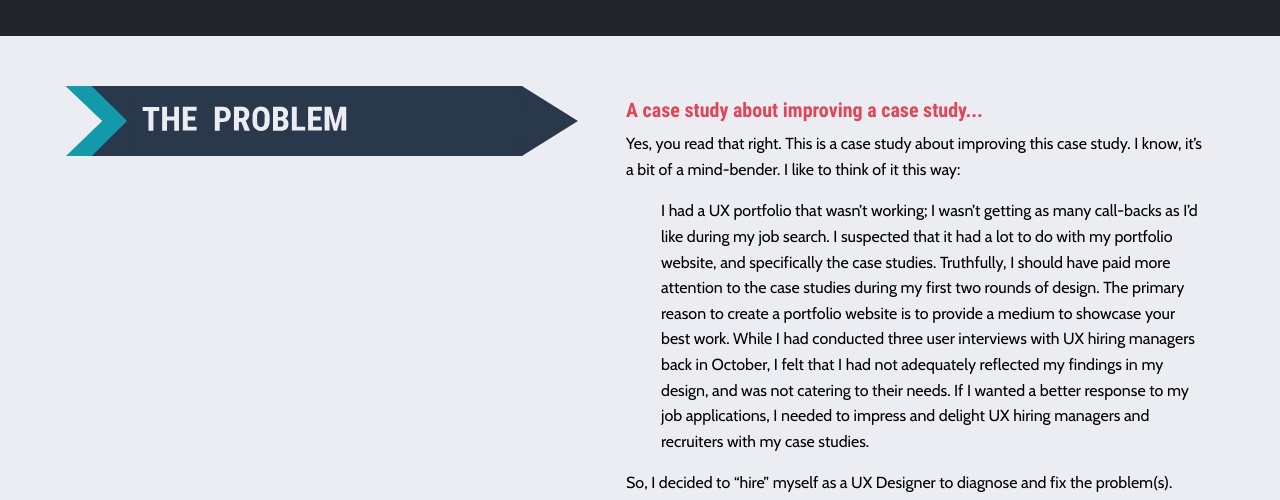
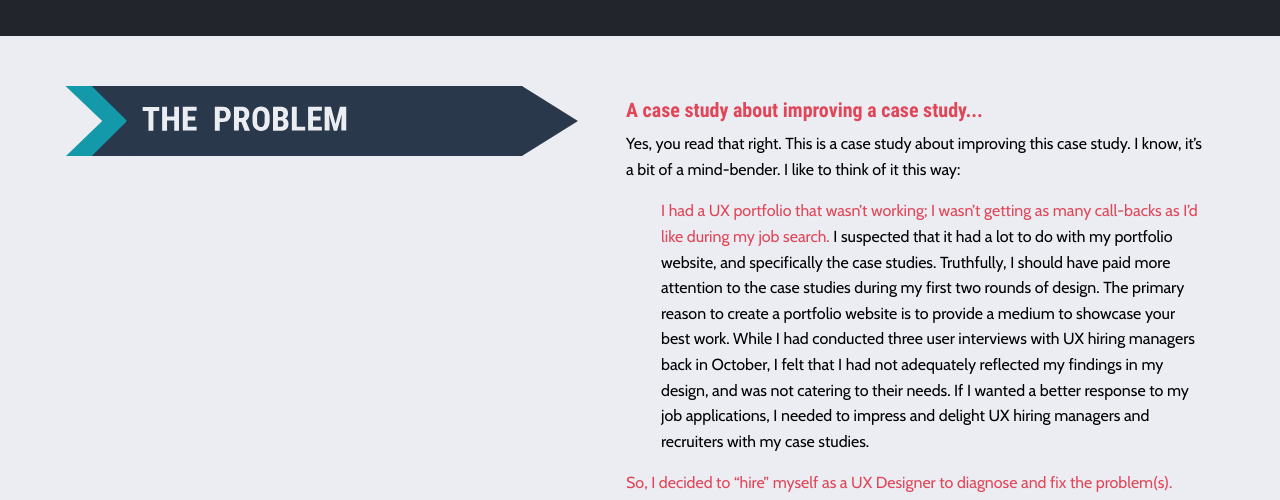
Before and after one commit to emeriwether/emeriwether.github.io, a Jekyll site: the page built from project.html, in a window 1280 px wide. Shown: the part 987-1487 px from the top of the page. Built offline with Jekyll 4.4.1, drawn with Linux system fonts in a browser that asks for light colours.

Commit message:
change highlightedText class (undefined) to coralText class on project

```diff
--- a/project.html
+++ b/project.html
@@ -116,8 +116,8 @@ next: /projectC.html
         <div class="large-6 cell bodyText">
             <h5 class="text-left coralText">A case study about improving a case study...</h5>
             <p class="text-left">Yes, you read that right. This is a case study about improving this case study. I know, it’s a bit of a mind-bender. I like to think of it this way:</p>
-            <p class="text-left indentText"><span class="highlightedText">I had a UX portfolio that wasn’t working; I wasn’t getting as many call-backs as I’d like during my job search.</span> I suspected that it had a lot to do with my portfolio website, and specifically the case studies. Truthfully, I should have paid more attention to the case studies during my first two rounds of design. The primary reason to create a portfolio website is to provide a medium to showcase your best work. While I had conducted three user interviews with UX hiring managers back in October, I felt that I had not adequately reflected my findings in my design, and was not catering to their needs. If I wanted a better response to my job applications, I needed to impress and delight UX hiring managers and recruiters with my case studies.</p>
-            <p class="text-left"><span class="highlightedText">So, I decided to “hire” myself as a UX Designer to diagnose and fix the problem(s).</span> After all, that is my job. Keep reading to find out how I approached the problem. </p>
+            <p class="text-left indentText"><span class="coralText">I had a UX portfolio that wasn’t working; I wasn’t getting as many call-backs as I’d like during my job search.</span> I suspected that it had a lot to do with my portfolio website, and specifically the case studies. Truthfully, I should have paid more attention to the case studies during my first two rounds of design. The primary reason to create a portfolio website is to provide a medium to showcase your best work. While I had conducted three user interviews with UX hiring managers back in October, I felt that I had not adequately reflected my findings in my design, and was not catering to their needs. If I wanted a better response to my job applications, I needed to impress and delight UX hiring managers and recruiters with my case studies.</p>
+            <p class="text-left"><span class="coralText">So, I decided to “hire” myself as a UX Designer to diagnose and fix the problem(s).</span> After all, that is my job. Keep reading to find out how I approached the problem. </p>
         </div>
     </section>
     <!-- END SECTION: THE PROBLEM -->
@@ -131,14 +131,14 @@ next: /projectC.html
         <!-- TEXT -->
         <div class="large-6 cell bodyText">
             <h5 class="text-left coralText">The need to refocus on the user...</h4>
-            <p class="text-left">In considering where I had gone wrong in my past designs, <span class="highlightedText">I could tell right away that I had lost sight of my target users</span>. I had all the data I needed from interviews I conducted in October 2017, but I had overlooked a lot of it. So, to get myself back on track and refocus on the user, <span class="highlightedText">I started this project by creating personas for my two main target users.</span></p>
+            <p class="text-left">In considering where I had gone wrong in my past designs, <span class="coralText">I could tell right away that I had lost sight of my target users</span>. I had all the data I needed from interviews I conducted in October 2017, but I had overlooked a lot of it. So, to get myself back on track and refocus on the user, <span class="coralText">I started this project by creating personas for my two main target users.</span></p>
 
             <a data-open="personasOnCorkboard"><img class="regularImage" src="images/project2/personas_on_corkboard.png" alt="A persona of a UX hiring manager and a persona of an IT recruiter"></a>
 
             <!-- MODAL -->
             <div class="reveal" id="personasOnCorkboard" data-reveal>
                 <figure class="card">
-                    <img src="images/project2/personas_on_corkboard.png">
+                    <img class="card-image" src="images/project2/personas_on_corkboard.png">
                     <div class="card-section">
                         <figcaption class="coralText">A persona of a UX hiring manager, and a persona of an IT recruiter.</figcaption>
                     </div>
@@ -148,18 +148,19 @@ next: /projectC.html
                 </button>
             </div>
 
-            <p class="text-left"><span class="highlightedText">To create the personas, I used information that I had collected during user interviews</span> with three UX hiring managers. I also conducted online research to get a better idea of what a recruiter might be looking for in a UX case study.</p>
-            <p class="text-left">Of these two personas, I wanted to concentrate on the UX Hiring Manager more thoroughly. It would be a hiring manager who would be more invested in reading my case studies, and a hiring manager to whom I would likely present my case studies (if I got an interview). With that in mind, <span class="highlightedText">I created an empathy map that would enhance my understanding of the UX Hiring Manager as a target user.</span></p>
+            <p class="text-left"><span class="coralText">To create the personas, I used information that I had collected during user interviews</span> with three UX hiring managers. I also conducted online research to get a better idea of what a recruiter might be looking for in a UX case study.</p>
+            <p class="text-left">Of these two personas, I wanted to concentrate on the UX Hiring Manager more thoroughly. It would be a hiring manager who would be more invested in reading my case studies, and a hiring manager to whom I would likely present my case studies (if I got an interview). With that in mind, <span class="coralText">I created an empathy map that would enhance my understanding of the UX Hiring Manager as a target user.</span></p>
 
             <a data-open="empathyMap"><img src="images/project2/empathyMap_onWhiteboard.png" alt="An empathy map for the UX Hiring Manager persona" class="regularImage"></a>
 
+            <!-- MODAL -->
             <div class="reveal" id="empathyMap" data-reveal>
-                <div class="card">
-                    <img src="images/project2/empathyMap_onWhiteboard.png">
+                <figure class="card">
+                    <img class="card-image" src="images/project2/empathyMap_onWhiteboard.png">
                     <div class="card-section">
-                        <h6 class="coralText">An empathy map for the UX Hiring Manager persona</h5>
+                        <figcaption class="coralText">An empathy map for the UX Hiring Manager persona</figcaption>
                     </div>
-                </div>
+                </figure>
                 <button class="close-button" data-close aria-label="Close reveal" type="button">
                     <span aria-hidden="true">&times;</span>
                 </button>
@@ -185,7 +186,7 @@ next: /projectC.html
         <!-- TEXT -->
         <div class="large-6 cell bodyText">
             <h5 class="text-left coralText">Discovering the underlying problems...</h4>
-            <p class="text-left"><span class="highlightedText">To avoid making assumptions about what was wrong (and right) with my current case study design, I conducted user interviews and testing. Unfortunately, I had limited resources to gather testers, so I had to do some “guerrila” testing.</span> I conducted three 30-minute interviews, and had 12 people take a series of six simple user tests. Both my time and money was limited, so I had to find family and friends to participate in this round of testing. However, <span class="highlightedText">the insights they gave me showed me to ways in which I could improve the usability of the site for all users</span>, UX hiring managers and recruiters included.</p>
+            <p class="text-left"><span class="coralText">To avoid making assumptions about what was wrong (and right) with my current case study design, I conducted user interviews and testing. Unfortunately, I had limited resources to gather testers, so I had to do some “guerrila” testing.</span> I conducted three 30-minute interviews, and had 12 people take a series of six simple user tests. Both my time and money was limited, so I had to find family and friends to participate in this round of testing. However, <span class="coralText">the insights they gave me showed me to ways in which I could improve the usability of the site for all users</span>, UX hiring managers and recruiters included.</p>
 
             <div class="grid-x small-up-3">
                 <div class="cell">
@@ -209,8 +210,8 @@ next: /projectC.html
             </div>
 
             <p class="text-left">Testing results showed me that almost half of users were uninterested in the content of my case study, and a third had difficulties understanding the purpose of the page. It took testers an average of over one minute to find evidence of key words and concepts that a hiring manager or recruiter would surely be looking for, such as “prototype”, my role in the project, whether I worked with a team, and whether I learned anything from the project. These statistics certainly demonstrated that I had neglected to design around my target users.</p>
-            <p class="text-left"><span class="highlightedText">While my user tests uncovered several major issues, they did not reveal why the issues existed.</span> To find out, for example, why users were uninterested in the page, I needed to do some interviews. During my three interviews, two quotes especially stood out to me:</p>
-            <p class="text-left indentText">“After reading the first paragraph, <span class="highlightedText">I don’t want to keep reading.</span> I can see that the page is really long, but I have no idea what’s coming next. <span class="highlightedText">It just feels overwhelming.</span>”<br><br>“I can’t find anything - there’s so much text and it’s so small. <span class="highlightedText">I’d have to read this whole thing from beginning to end to find out whether you worked with a team.</span>”</p>
+            <p class="text-left"><span class="coralText">While my user tests uncovered several major issues, they did not reveal why the issues existed.</span> To find out, for example, why users were uninterested in the page, I needed to do some interviews. During my three interviews, two quotes especially stood out to me:</p>
+            <p class="text-left indentText">“After reading the first paragraph, <span class="coralText">I don’t want to keep reading.</span> I can see that the page is really long, but I have no idea what’s coming next. <span class="coralText">It just feels overwhelming.</span>”<br><br>“I can’t find anything - there’s so much text and it’s so small. <span class="coralText">I’d have to read this whole thing from beginning to end to find out whether you worked with a team.</span>”</p>
         </div>
     </section>
     <!-- END SECTION: INITIAL TESTING -->
@@ -226,9 +227,9 @@ next: /projectC.html
             <h5 class="text-left coralText">Redesigning with the user in mind...</h4>
             <p class="text-left">With the results of my user testing and interviews in mind, I proceeded to redesign my case study. I started with skectches, then gathered my best ideas into a wireframe of the page. From there, I created a high-fidelity prototype. Throughout this process, I integrated the findings from my user testing into my design choices:</p>
             <ol class="text-left indentText">
-                <li>To make the case study more intersting and engaging, <span class="highlightedText">I restructured the content to read like a story</span>.</li>
-                <li>To help users find key words and concepts quickly, <span class="highlightedText">I added clearer labels and section headers, and highlighted important information with bright colors and bold font</span>.</li>
-                <li>To improve the user’s ability to understand the purpose of the page at a glance, <span class="highlightedText">I added additional content to the page header, and added an introduction</span> that explains the problem I wanted to solve.</li>
+                <li>To make the case study more intersting and engaging, <span class="coralText">I restructured the content to read like a story</span>.</li>
+                <li>To help users find key words and concepts quickly, <span class="coralText">I added clearer labels and section headers, and highlighted important information with bright colors and bold font</span>.</li>
+                <li>To improve the user’s ability to understand the purpose of the page at a glance, <span class="coralText">I added additional content to the page header, and added an introduction</span> that explains the problem I wanted to solve.</li>
             </ol>
             <figure>
                 <img src="images/placeholderImage.jpg">
```
